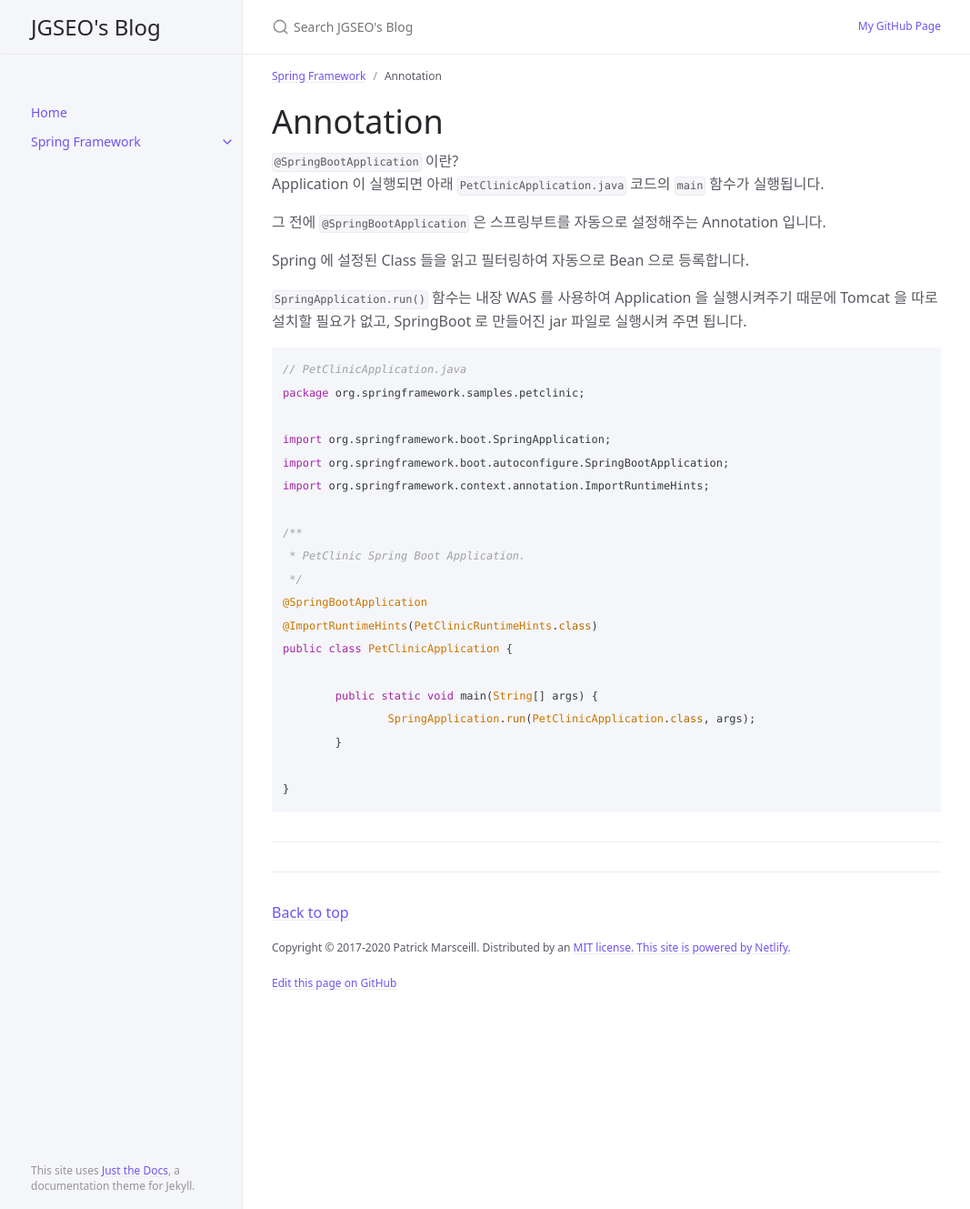
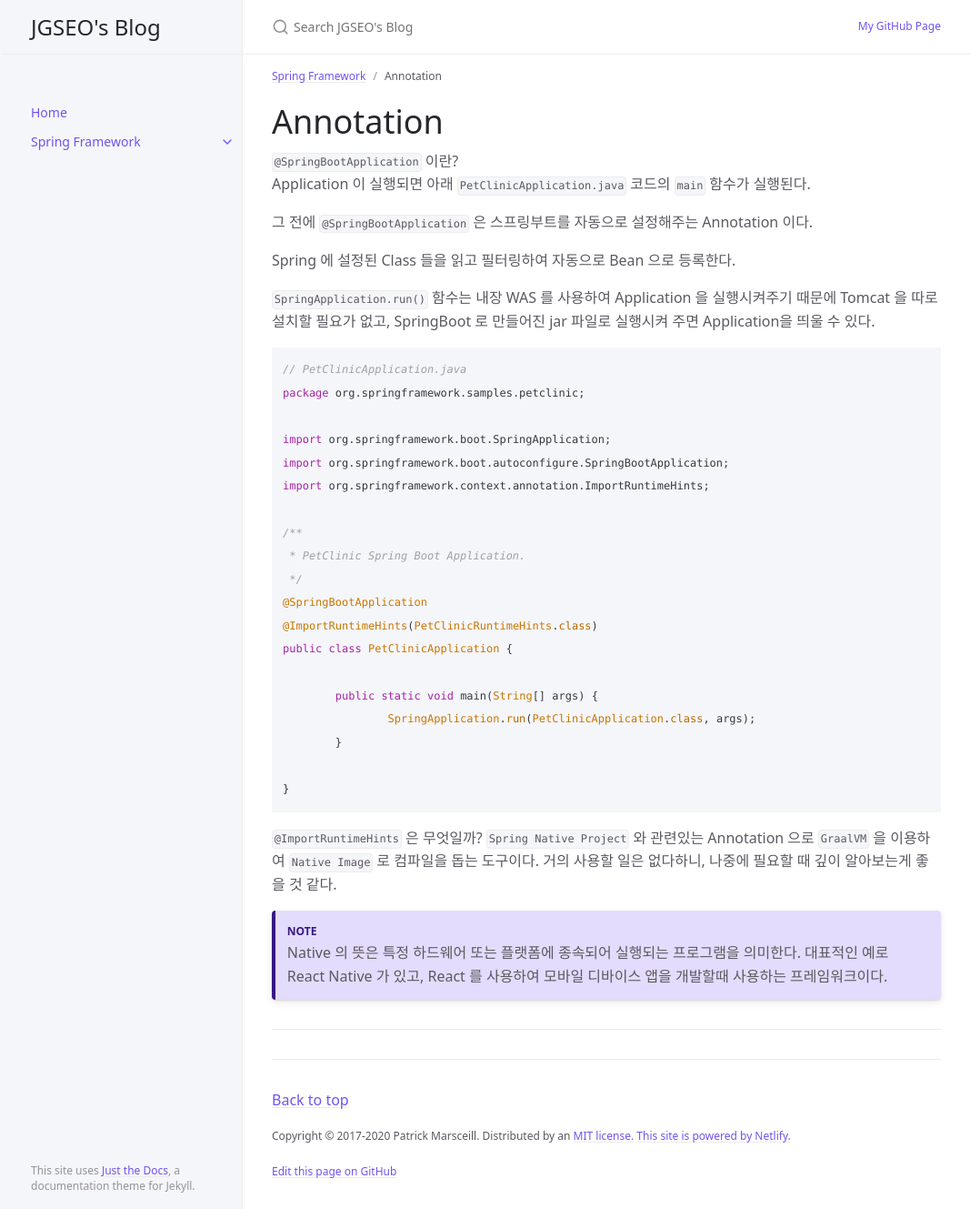
Before and after one commit to jooyg62/jooyg62.github.io, a Jekyll site: the page built from docs/Spring Framework/Annotation.md, in a window 1280 px wide and 1329 px high. Shown: the whole window at 91% size, without its empty margins (105-1172 px from the left). Built offline with Jekyll 4.4.1, drawn with Linux system fonts in a browser that asks for light colours; cached includes are drawn as plain includes.

Commit message:
@ImportRuntimeHints 는 넘기자

````diff
--- a/docs/Spring Framework/Annotation.md
+++ b/docs/Spring Framework/Annotation.md
@@ -9,13 +9,13 @@ nav_order: 1
 # Annotation
 
 `@SpringBootApplication` 이란?<br>
-Application 이 실행되면 아래 `PetClinicApplication.java` 코드의 `main` 함수가 실행됩니다.
+Application 이 실행되면 아래 `PetClinicApplication.java` 코드의 `main` 함수가 실행된다.
 
-그 전에 `@SpringBootApplication` 은 스프링부트를 자동으로 설정해주는 Annotation 입니다.
+그 전에 `@SpringBootApplication` 은 스프링부트를 자동으로 설정해주는 Annotation 이다.
 
-Spring 에 설정된 Class 들을 읽고 필터링하여 자동으로 Bean 으로 등록합니다.
+Spring 에 설정된 Class 들을 읽고 필터링하여 자동으로 Bean 으로 등록한다.
 
-`SpringApplication.run()` 함수는 내장 WAS 를 사용하여 Application 을 실행시켜주기 때문에 Tomcat 을 따로 설치할 필요가 없고, SpringBoot 로 만들어진 jar 파일로 실행시켜 주면 됩니다.
+`SpringApplication.run()` 함수는 내장 WAS 를 사용하여 Application 을 실행시켜주기 때문에 Tomcat 을 따로 설치할 필요가 없고, SpringBoot 로 만들어진 jar 파일로 실행시켜 주면 Application을 띄울 수 있다.
 
 ```java
 // PetClinicApplication.java
@@ -39,4 +39,10 @@ public class PetClinicApplication {
 }
 ```
 
+`@ImportRuntimeHints` 은 무엇일까? `Spring Native Project` 와 관련있는 Annotation 으로 `GraalVM` 을 이용하여 `Native Image` 로 컴파일을 돕는 도구이다.
+거의 사용할 일은 없다하니, 나중에 필요할 때 깊이 알아보는게 좋을 것 같다.
+
+{: .note}
+> Native 의 뜻은 특정 하드웨어 또는 플랫폼에 종속되어 실행되는 프로그램을 의미한다. 대표적인 예로 React Native 가 있고, React 를 사용하여 모바일 디바이스 앱을 개발할때 사용하는 프레임워크이다.
+
 ---
````
Also changed, not shown: index.md (+1 -5 lines), 3 other files.
